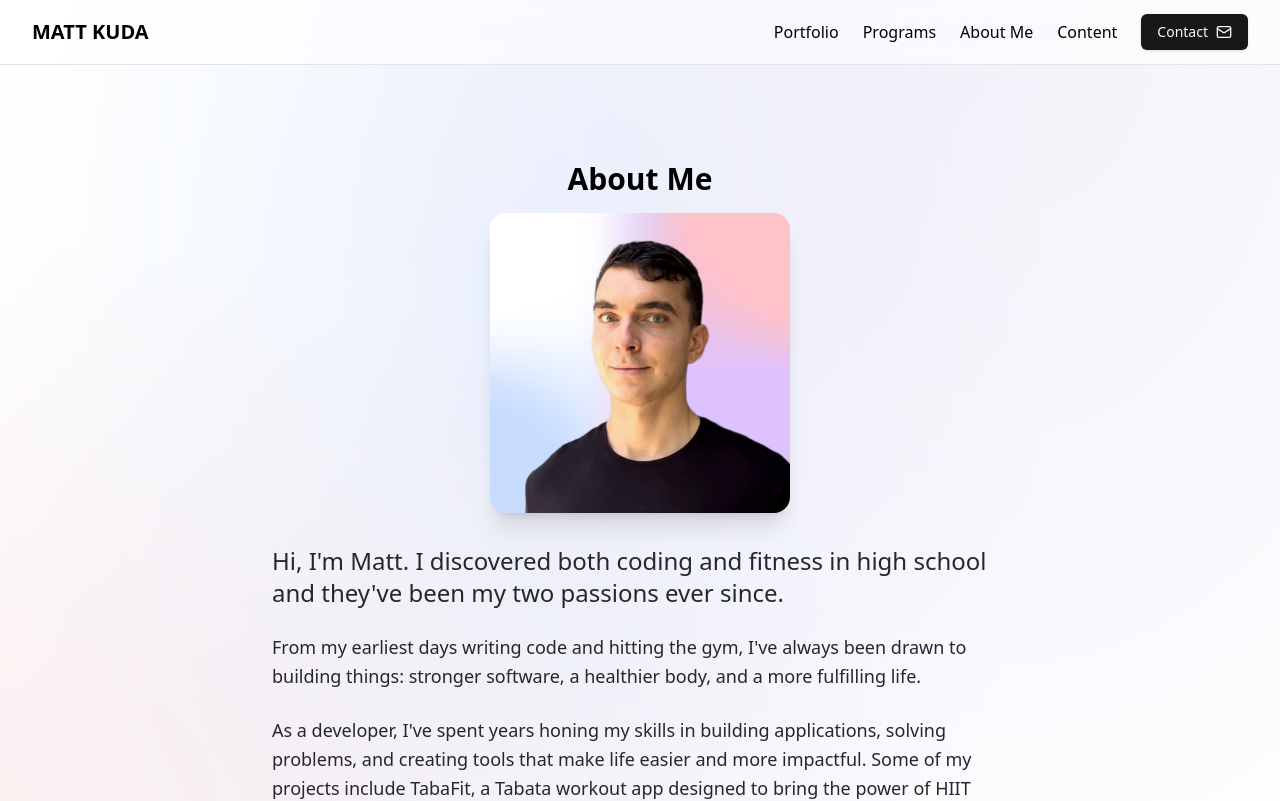
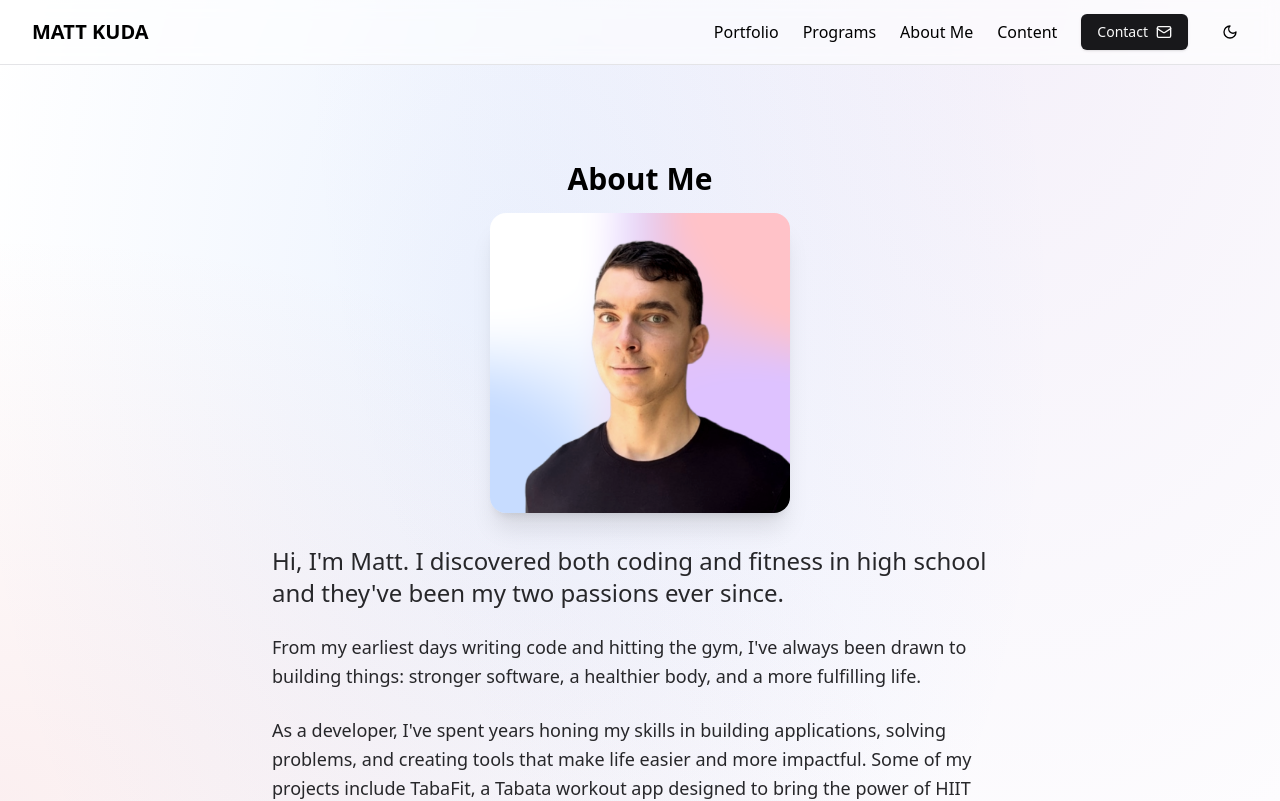
Before and after one commit to mattkuda/mattkuda-hub, a Next.js app: page /aboutme in a window 1280 px wide. Shown: the top 801 px of the page. Built offline with nearby package versions, Linux system fonts and the light colour scheme.

Commit message:
Use existing gradient image for dark mode

```diff
--- a/package.json
+++ b/package.json
@@ -21,6 +21,7 @@
     "lucide-react": "^0.454.0",
     "mailgun-js": "^0.22.0",
     "next": "14.2.16",
+    "next-themes": "^0.4.6",
     "react": "^18",
     "react-dom": "^18",
     "stripe": "^17.3.1",
--- a/src/app/globals.css
+++ b/src/app/globals.css
@@ -55,7 +55,7 @@
   }
 
   body {
-    @apply bg-white;
+    @apply bg-white dark:bg-background;
     background-image:
       radial-gradient(at 40% 20%, rgba(66, 133, 244, 0.1) 0px, transparent 50%),
       radial-gradient(at 80% 0%, rgba(155, 114, 203, 0.1) 0px, transparent 50%),
--- a/src/app/layout.tsx
+++ b/src/app/layout.tsx
@@ -3,6 +3,7 @@
 import "./globals.css";
 import Header from "../components/header";
 import { Footer } from "../components/footer";
+import { ThemeProvider } from "../components/theme-provider";
 
 const geistSans = localFont({
   src: "./fonts/GeistVF.woff",
@@ -26,11 +27,13 @@
   children: React.ReactNode;
 }>) {
   return (
-    <html lang="en">
+    <html lang="en" suppressHydrationWarning>
       <body className={`${geistSans.variable} ${geistMono.variable} antialiased`}>
-        <Header />
-        {children}
-        <Footer />
+        <ThemeProvider attribute="class" defaultTheme="system" enableSystem>
+          <Header />
+          {children}
+          <Footer />
+        </ThemeProvider>
       </body>
     </html>
   );
--- a/src/components/header.tsx
+++ b/src/components/header.tsx
@@ -1,5 +1,5 @@
 'use client'
-import { Mail, Menu } from 'lucide-react';
+import { Mail, Menu, Sun, Moon } from 'lucide-react';
 import Link from 'next/link';
 import { Button } from './ui/button';
 import {
@@ -8,10 +8,12 @@
     SheetTrigger,
 } from "@/components/ui/sheet"
 import { useState } from 'react';
+import { useTheme } from 'next-themes';
 import { ContactModal } from './contact-modal';
 
 const Header = () => {
     const [isContactModalOpen, setIsContactModalOpen] = useState(false);
+    const { theme, setTheme } = useTheme();
     return (
         <header className="sticky top-0 z-50 w-full border-b bg-background/95 backdrop-blur supports-[backdrop-filter]:bg-background/60">
             <div className="container  mx-auto max-w-7xl flex h-16 items-center justify-between">
@@ -32,6 +34,18 @@
                             Contact
                             <Mail className="h-4 w-4" />
                         </Button>
+                        <Button
+                          variant="ghost"
+                          size="icon"
+                          aria-label="Toggle theme"
+                          onClick={() => setTheme(theme === 'dark' ? 'light' : 'dark')}
+                        >
+                          {theme === 'dark' ? (
+                            <Sun className="h-5 w-5" />
+                          ) : (
+                            <Moon className="h-5 w-5" />
+                          )}
+                        </Button>
                     </nav>
                     {/* Mobile Menu Button */}
                     <Sheet>
@@ -46,6 +60,18 @@
                                 <Link href="/portfolio" className="text-lg font-semibold">Projects</Link>
                                 <Link href="/aboutme" className="text-lg font-semibold">About Me</Link>
                                 <Link href="/content" className="text-lg font-semibold">Content</Link>
+                                <Button
+                                  variant="ghost"
+                                  size="icon"
+                                  aria-label="Toggle theme"
+                                  onClick={() => setTheme(theme === 'dark' ? 'light' : 'dark')}
+                                >
+                                  {theme === 'dark' ? (
+                                    <Sun className="h-5 w-5" />
+                                  ) : (
+                                    <Moon className="h-5 w-5" />
+                                  )}
+                                </Button>
                             </nav>
                         </SheetContent>
                     </Sheet>
--- a/src/components/hero-section.tsx
+++ b/src/components/hero-section.tsx
@@ -4,11 +4,13 @@
 import { Button } from './ui/button'
 import { Input } from './ui/input'
 import { useState } from 'react'
+import { useTheme } from 'next-themes'
 import { AnimatedEmojiSequence } from './animated-emoji-sequence';
 
 
 const HeroSection = () => {
     const [email, setEmail] = useState('');
+    const { resolvedTheme } = useTheme();
 
     const handleSubmit = async (e: React.FormEvent) => {
         e.preventDefault();
@@ -71,7 +73,7 @@
                     {/* Image container */}
                     <div className="relative rounded-lg overflow-hidden">
                         <Image
-                            src="/matt-kuda-gemini.png"
+                            src={resolvedTheme === 'dark' ? '/mattkuda-gradient2.png' : '/matt-kuda-gemini.png'}
                             alt="Matt Kuda"
                             width={500}
                             height={500}
--- /dev/null
+++ b/src/components/theme-provider.tsx
@@ -0,0 +1,8 @@
+'use client'
+
+import { ThemeProvider as NextThemesProvider } from 'next-themes'
+import type { ThemeProviderProps } from 'next-themes/dist/types'
+
+export function ThemeProvider({ children, ...props }: ThemeProviderProps) {
+  return <NextThemesProvider {...props}>{children}</NextThemesProvider>
+}
```
Also changed, not shown: 1 other file (tests, documents, lock files or other folders).
